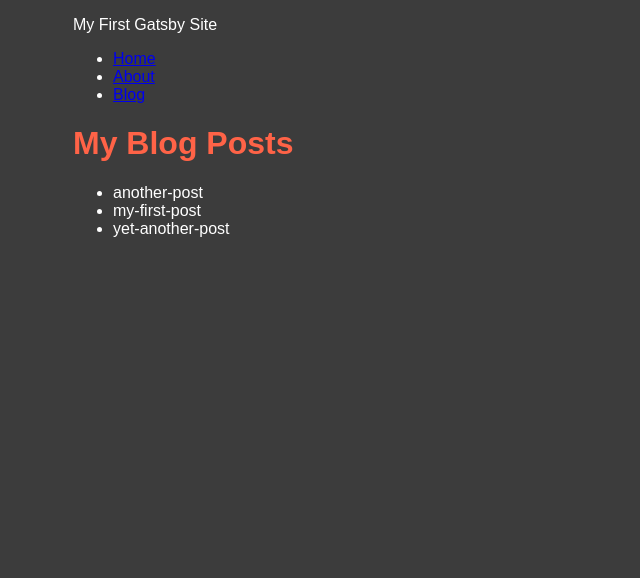
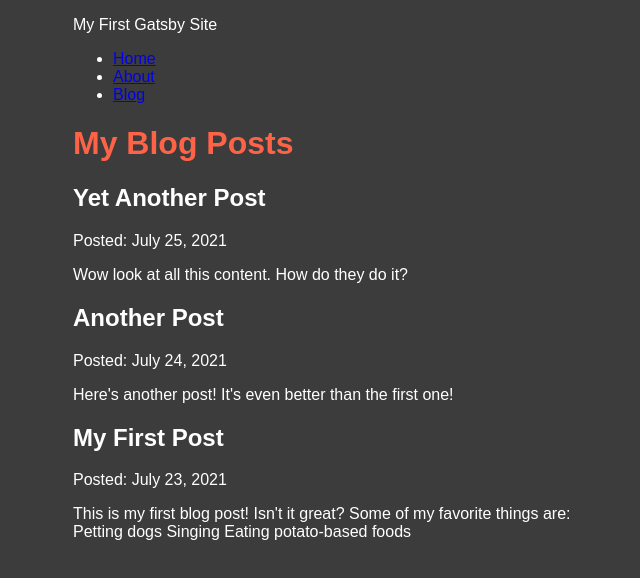
Before and after one commit to manfredcamacho/my-first-gatsby-site, a Gatsby site: page /blog in a window 1280 px wide. Shown: the whole page, without its empty margins (317-957 px from the left). Built offline with nearby package versions, Linux system fonts and the light colour scheme; Gatsby itself is replaced by a stand-in of ours.

Commit message:
finish part 5

```diff
--- a/blog/another-post.mdx
+++ b/blog/another-post.mdx
@@ -0,0 +1,7 @@
+---
+title: "Another Post"
+date: "2021-07-24"
+slug: "another-post"
+---
+
+Here's another post! It's even better than the first one!
--- a/blog/my-first-post.mdx
+++ b/blog/my-first-post.mdx
@@ -0,0 +1,13 @@
+---
+title: "My First Post"
+date: "2021-07-23"
+slug: "my-first-post"
+---
+
+This is my first blog post! Isn't it _great_?
+
+Some of my **favorite** things are:
+
+- Petting dogs
+- Singing
+- Eating potato-based foods
--- a/blog/yet-another-post.mdx
+++ b/blog/yet-another-post.mdx
@@ -0,0 +1,7 @@
+---
+title: "Yet Another Post"
+date: "2021-07-25"
+slug: "yet-another-post"
+---
+
+Wow look at all this content. How do they do it?
--- a/gatsby-config.js
+++ b/gatsby-config.js
@@ -10,6 +10,7 @@
   plugins: [
     "gatsby-plugin-image",
     "gatsby-plugin-sharp",
+    "gatsby-plugin-mdx",
     {
       resolve: "gatsby-source-filesystem",
       options: {
--- a/package.json
+++ b/package.json
@@ -17,6 +17,7 @@
   "dependencies": {
     "gatsby": "^5.9.0",
     "gatsby-plugin-image": "^3.9.0",
+    "gatsby-plugin-mdx": "^5.9.0",
     "gatsby-plugin-sharp": "^5.9.0",
     "gatsby-source-filesystem": "^5.9.0",
     "react": "^18.2.0",
--- a/src/pages/blog.js
+++ b/src/pages/blog.js
@@ -6,20 +6,28 @@
 const BlogPage = ({ data }) => {
   return (
     <Layout pageTitle="My Blog Posts">
-      <ul>
-        {data.allFile.nodes.map((node) => (
-          <li key={node.name}>{node.name}</li>
-        ))}
-      </ul>
+      {data.allMdx.nodes.map((node) => (
+        <article key={node.id}>
+          <h2>{node.frontmatter.title}</h2>
+          <p>Posted: {node.frontmatter.date}</p>
+          <p>{node.excerpt}</p>
+        </article>
+      ))}
     </Layout>
   );
 };
 
 export const query = graphql`
   query {
-    allFile(filter: { sourceInstanceName: { eq: "blog" } }) {
+    allMdx(sort: { frontmatter: { date: DESC } }) {
       nodes {
-        name
+        frontmatter {
+          title
+          slug
+          date(formatString: "MMMM D, YYYY")
+        }
+        id
+        excerpt
       }
     }
   }
```
Also changed, not shown: 1 other file.
